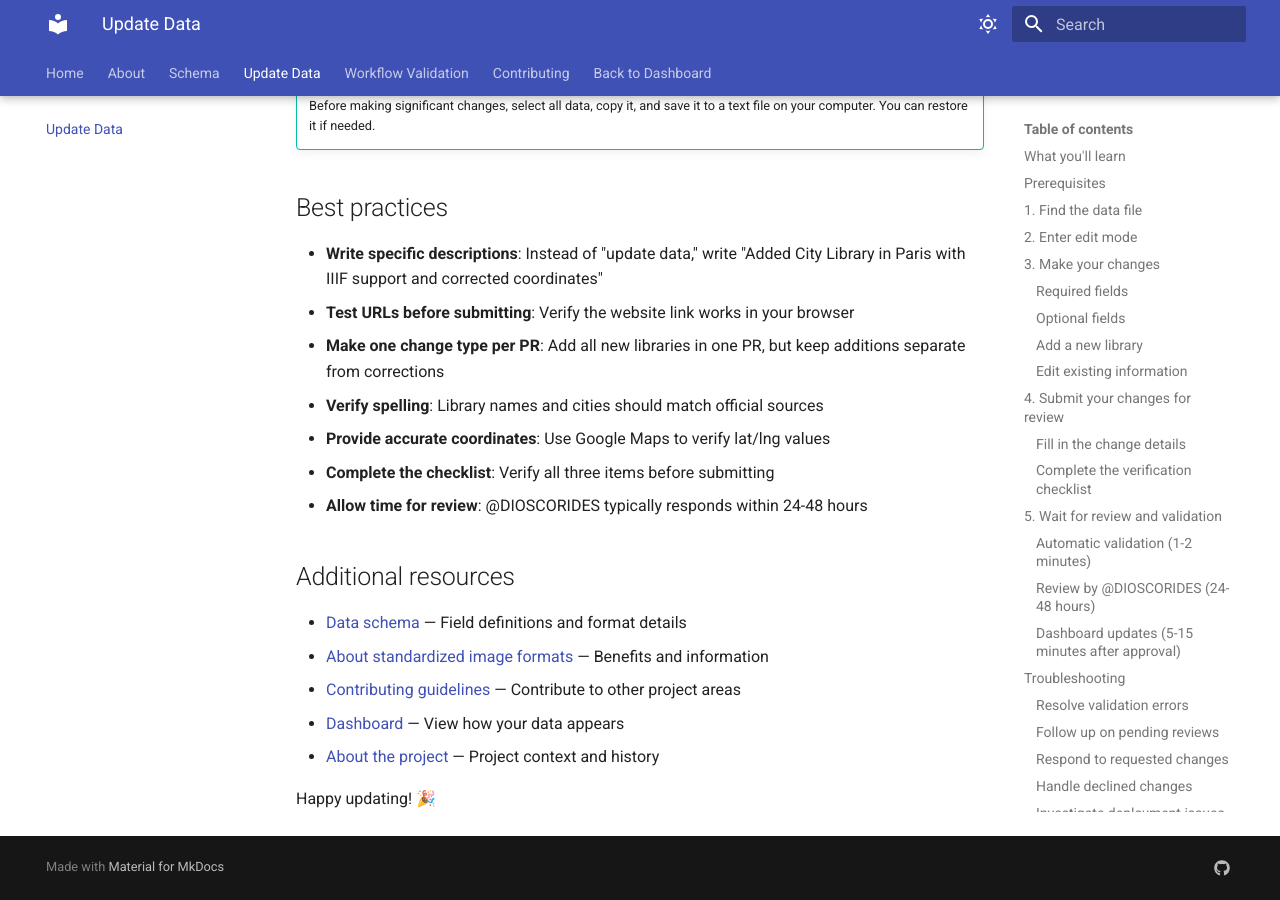
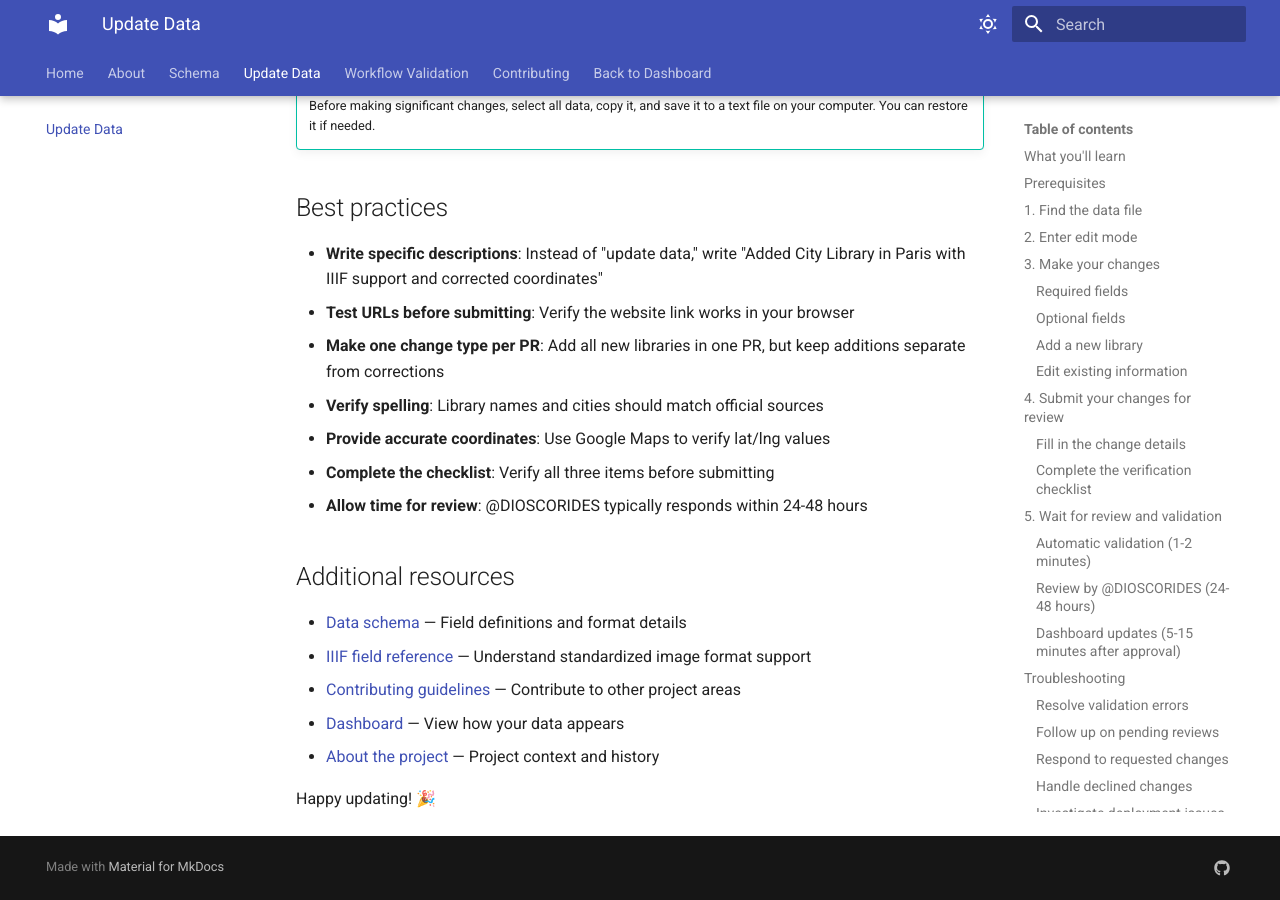
Before and after one commit to Dioscorides/githubpagesexperiment, an MkDocs documentation site: the page built from docs/update-data.md, in a window 1280 px wide and 900 px high, scrolled down 6927 px. Built offline with MkDocs 1.6.1 and Material for MkDocs 9.7.7, drawn with Linux system fonts in a browser that asks for light colours.

Commit message:
feat: update links in update-data.md for improved resource navigation

```diff
--- a/docs/update-data.md
+++ b/docs/update-data.md
@@ -257,8 +257,8 @@
 
 ## Additional resources
 
-- [Data schema](index.md#data-schema) — Field definitions and format details
-- [About standardized image formats](index.md#about-standardized-image-formats) — Benefits and information
+- [Data schema](schema.md) — Field definitions and format details
+- [IIIF field reference](schema.md) — Understand standardized image format support
 - [Contributing guidelines](contributing.md) — Contribute to other project areas
 - [Dashboard](../index.html) — View how your data appears
 - [About the project](about.md) — Project context and history
```
